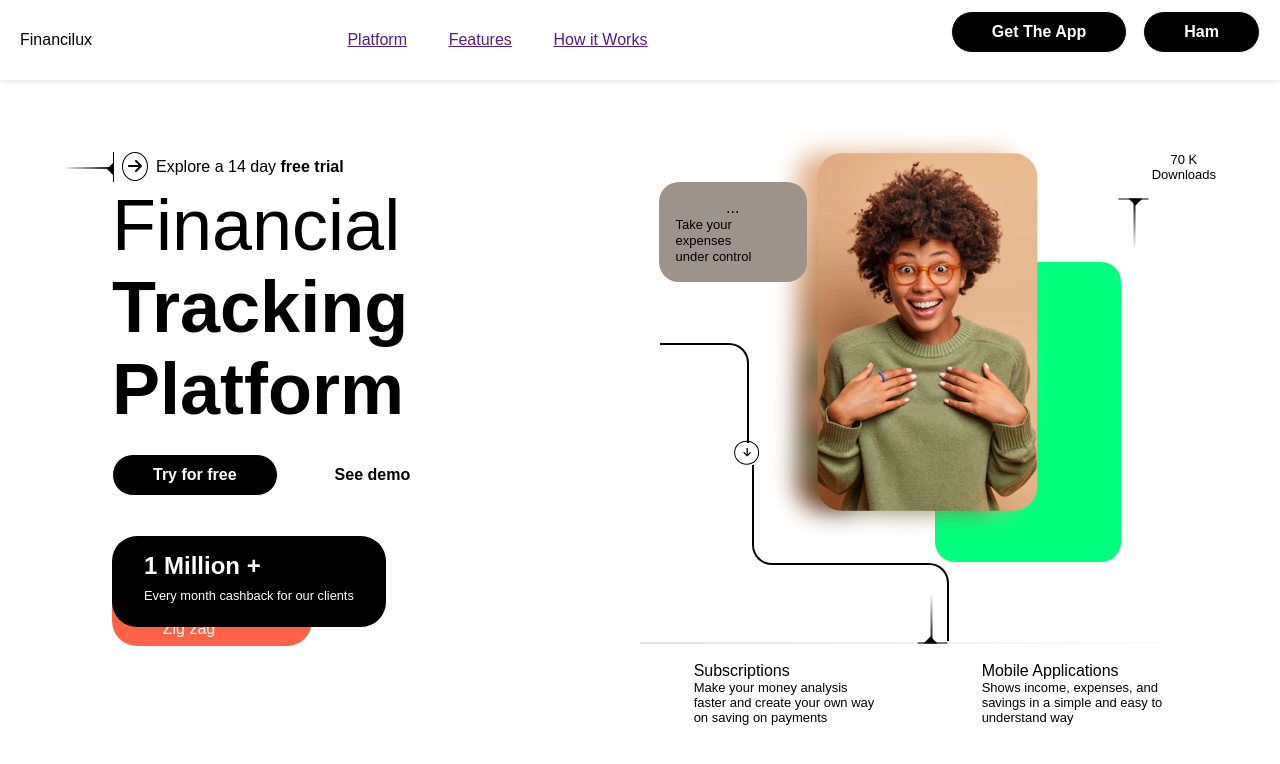
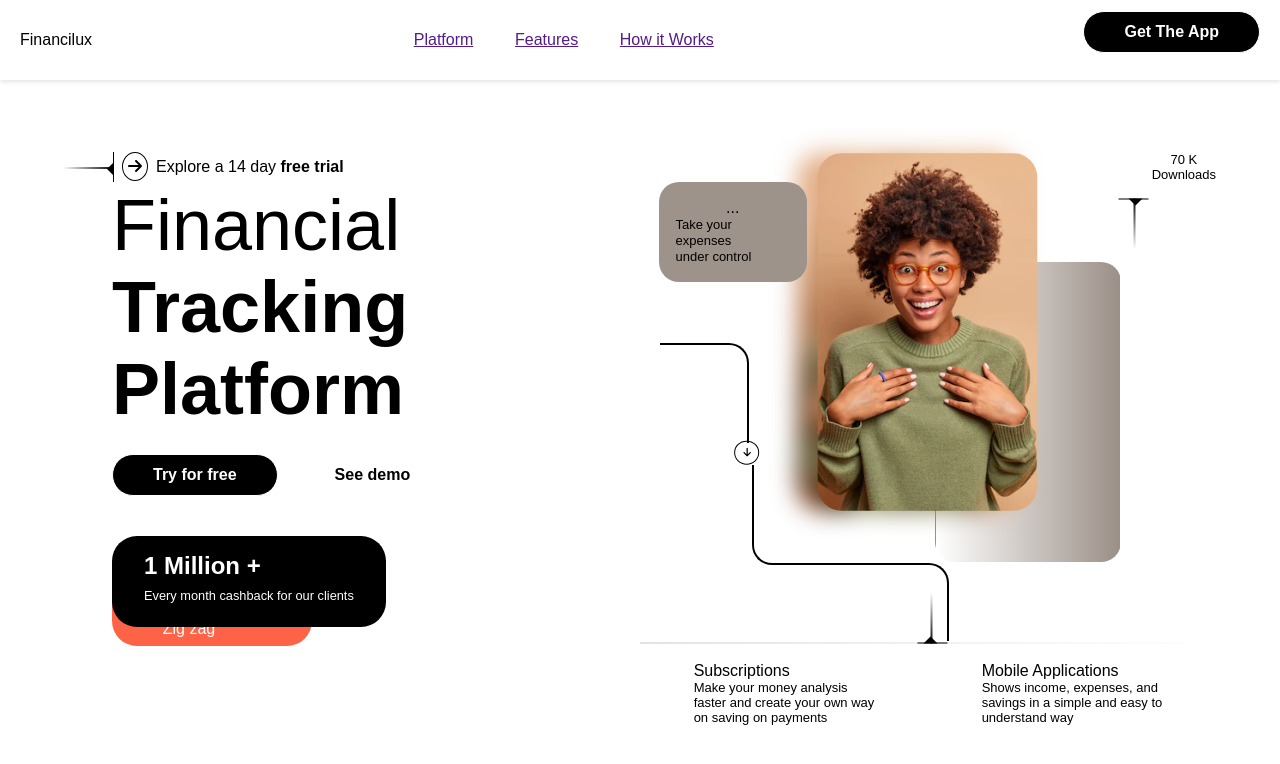
Before and after one commit to Mini-Sylar/Financial-Concept, a React (Vite) app: page / in a window 1280 px wide. Shown: the top 764 px of the page. Built offline with nearby package versions, Linux system fonts and the light colour scheme.

Commit message:
Replacebackground with gradient

```diff
--- a/src/components/Header.jsx
+++ b/src/components/Header.jsx
@@ -18,7 +18,6 @@ const Header = () => {
         </div>
         <div className="call-to-action">
           <button type="button">Get The App</button>
-          <button type="button">Ham</button>
         </div>
       </nav>
     </header>
--- a/src/components/rightside.css
+++ b/src/components/rightside.css
@@ -22,10 +22,15 @@
   height: 300px;
   grid-row: span 2;
   position: relative;
-  z-index: 1;
+  z-index: 0;
   top: 80px;
   left: 100px;
-  background-color: springgreen;
+  background: rgb(255, 255, 255);
+  background: linear-gradient(
+    90deg,
+    rgba(255, 255, 255, 1) 0%,
+    rgba(155, 143, 135, 1) 100%
+  );
 }
 .grid-item:nth-child(2)::before {
   content: "";
```
